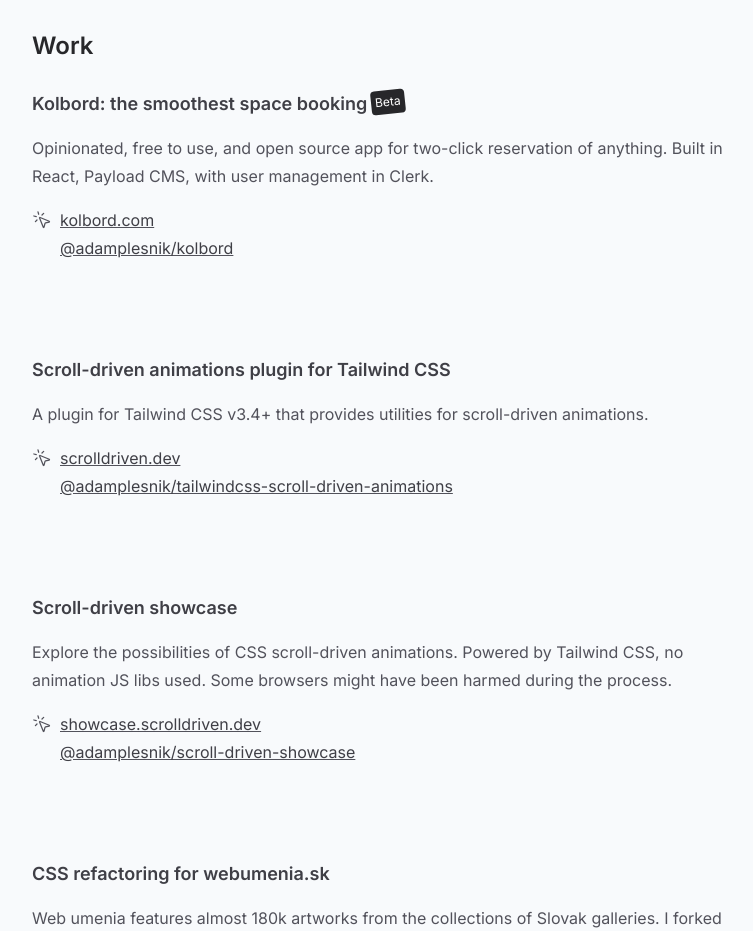
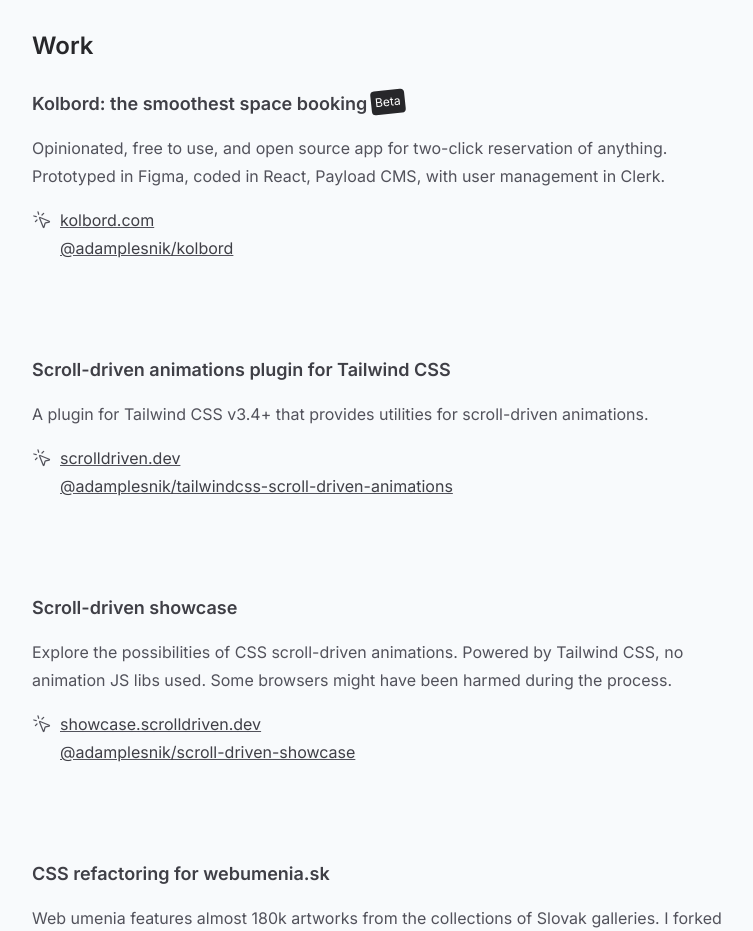
Before and after one commit to adamplesnik/adamplesnik.com, a React (Vite) app: page / in a window 1280 px wide. Shown: the part 1060-1991 px from the top of the page, without its empty margins (256-1009 px from the left). Built offline with nearby package versions, Linux system fonts and the light colour scheme.

Commit message:
Add Figma mention to Kolbord

```diff
--- a/src/content/WorkKolbord.tsx
+++ b/src/content/WorkKolbord.tsx
@@ -23,8 +23,8 @@
   return (
     <Tile title="Kolbord: the smoothest space booking" badge={<Badge />} links={<Links />} sub>
       <Paragraph>
-        Opinionated, free to use, and open source app for two-click reservation of anything. Built
-        in React, Payload CMS, with user management in Clerk.
+        Opinionated, free to use, and open source app for two-click reservation of anything.
+        Prototyped in Figma, coded in React, Payload CMS, with user management in Clerk.
       </Paragraph>
     </Tile>
   )
```
